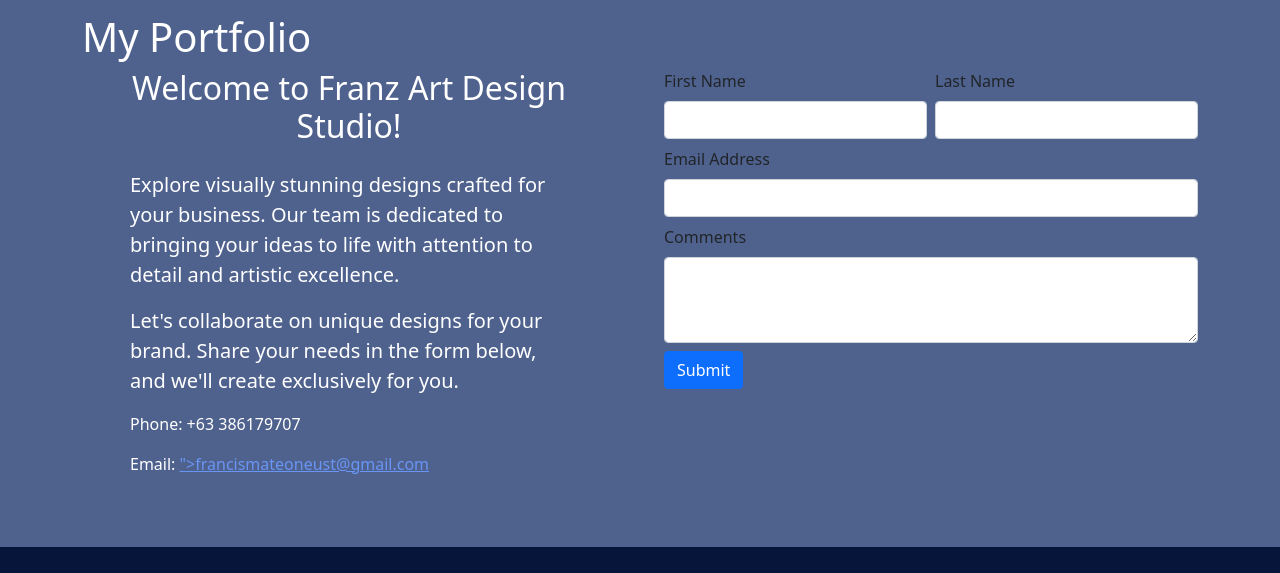
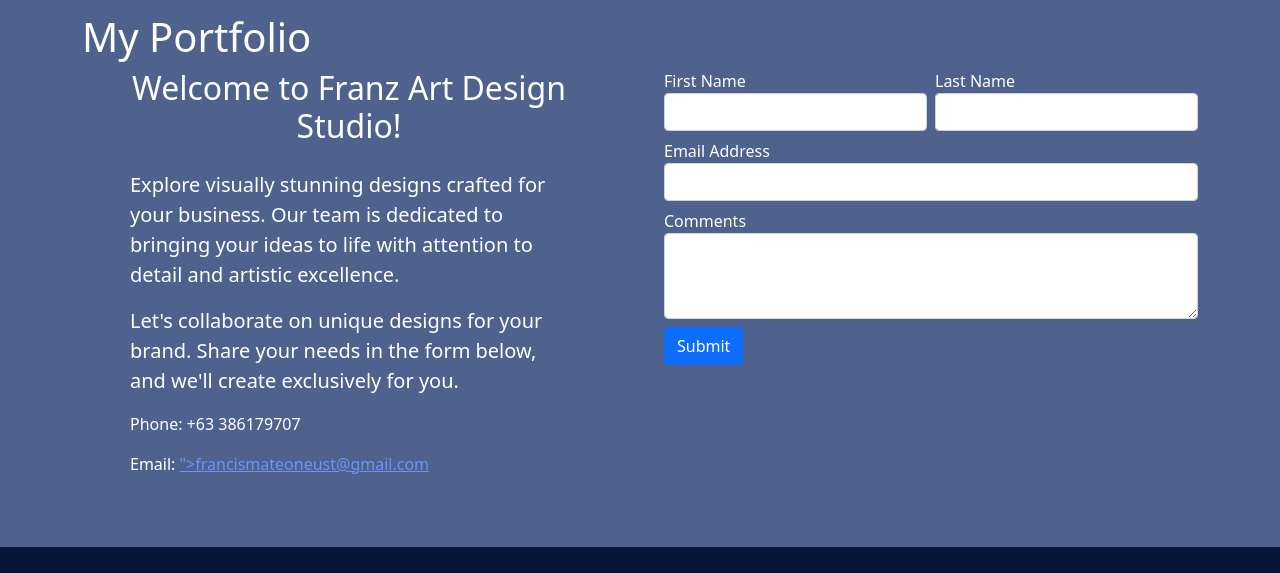
Before and after one commit to franzz1001/MY-PORTFOLIO, a plain HTML site: page contact.html in a window 1280 px wide. Shown: the part 131-704 px from the top of the page. Drawn offline with nearby package versions, Linux system fonts and the light colour scheme.

Commit message:
Update contact.html

```diff
--- a/contact.html
+++ b/contact.html
@@ -62,19 +62,19 @@
                     <form>
                         <div class="row g-2">
                             <div class="col-md-6">
-                                <label for="firstName" class="form-label">First Name</label>
+                                <label for="firstName" style="color: white;"class=class="form-label">First Name</label>
                                 <input type="text" name="first-name" class="form-control" id="firstName">
                             </div>
                             <div class="col-md-6">
-                                <label for="lastName" class="form-label">Last Name</label>
+                                <label for="lastName" style="color: white;"class=class="form-label">Last Name</label>
                                 <input type="text" name="last-name" class="form-control" id="lastName">
                             </div>
                             <div class="col-12">
-                                <label for="email" class="form-label">Email Address</label>
+                                <label for="email" style="color: white;"class=lass="form-label">Email Address</label>
                                 <input type="text" name="email" class="form-control" id="email">
                             </div>
                             <div class="col-12">
-                                <label for="comments" class="form-label">Comments</label>
+                                <label for="comments" style="color: white;"class=class="form-label">Comments</label>
                                 <textarea name="comments" class="form-control" id="comments" rows="3"></textarea>
                             </div>
                             <div class="col-12 mb-2">
```
